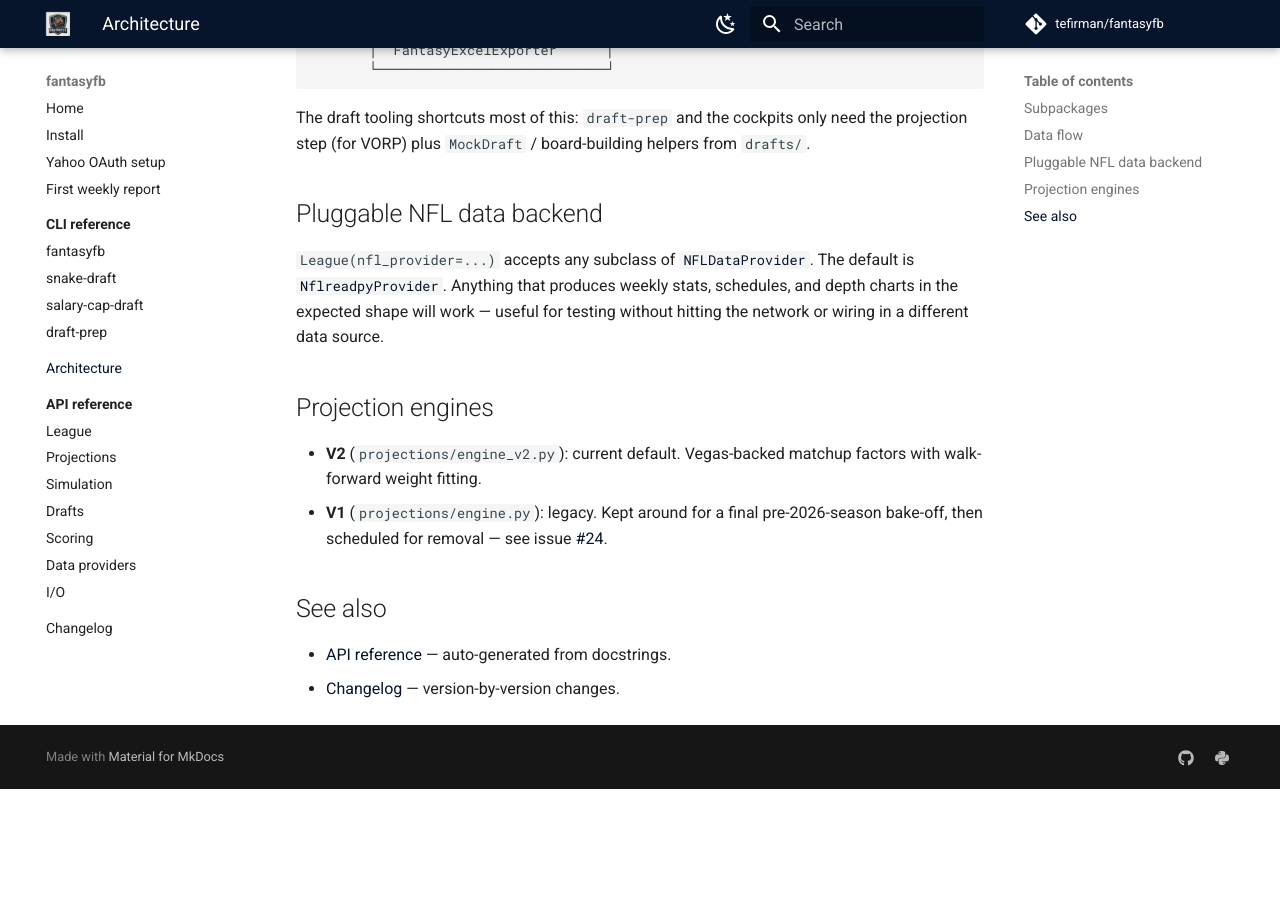
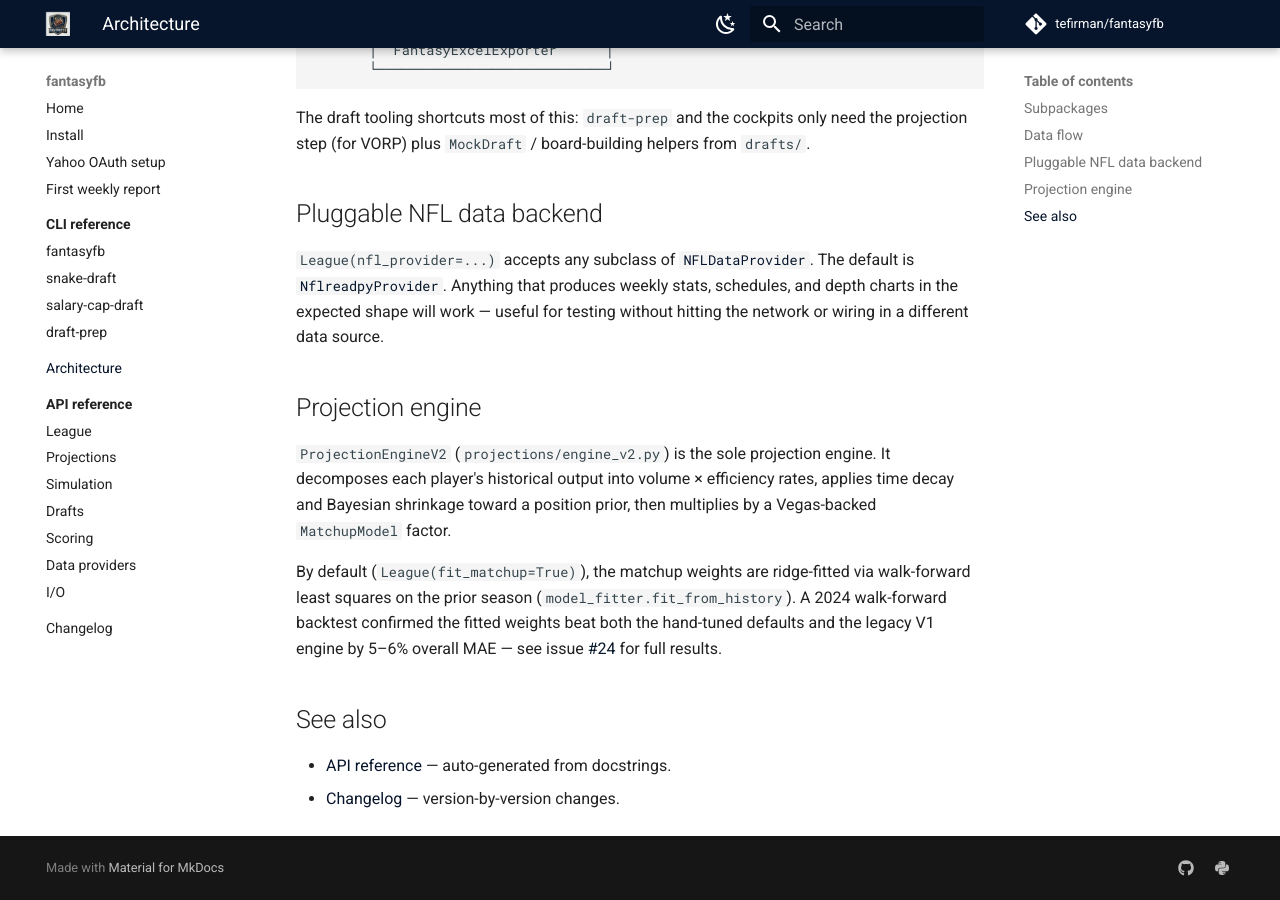
Before and after one commit to tefirman/fantasyfb, an MkDocs documentation site: the page built from docs/architecture.md, in a window 1280 px wide and 900 px high, scrolled down 2024 px. Built offline with MkDocs 1.6.1 and Material for MkDocs 9.7.7, drawn with Linux system fonts in a browser that asks for light colours; comment, search, counter and statistics services are not loaded; before the commit the page ends 2813 px from its top, so only the background shows below that; some of the changed text lies outside the part shown.

Commit message:
Update docs and CHANGELOG for V1 retirement (#24)
- docs/architecture.md: remove V1 bullet from Projection engines section;
  replace with a description of V2_fitted as the production default;
  update subpackage table and directory tree to drop V1 references
- README.md: update fantasyfb.projections row in subpackage table
- CHANGELOG.md: add [Unreleased] entries for fit_matchup=True default
  and V1 engine removal

```diff
--- a/docs/architecture.md
+++ b/docs/architecture.md
@@ -12,7 +12,7 @@ fantasyfb/
 ├── cli.py                 # argparse/optparse glue for the `fantasyfb` entry point
 ├── data/                  # Yahoo client + nflverse providers
 ├── scoring/               # FantasyScorer, LineupOptimizer, MatchupModel
-├── projections/           # V1 / V2 projection engines + walk-forward fitter
+├── projections/           # V2 projection engine + walk-forward fitter
 ├── sim/                   # SeasonSimulator, ScheduleManager, backtest harness
 ├── drafts/                # Snake, salary-cap, prep, shared draft math
 ├── analysis/              # WAR calculation, move analysis
@@ -26,8 +26,8 @@ fantasyfb/
 | `fantasyfb.cli`         | `optparse` glue for the `fantasyfb` console script                                   |
 | `fantasyfb.data`        | Yahoo Fantasy API client; pluggable NFL data providers (nflreadpy default)           |
 | `fantasyfb.scoring`     | `FantasyScorer` (stats → points), `LineupOptimizer`, `MatchupModel`                  |
-| `fantasyfb.projections` | `ProjectionEngineV2` (current), V1 (legacy, scheduled for removal), `model_fitter`   |
-| `fantasyfb.sim`         | `SeasonSimulator`, `ScheduleManager`, `backtest` harness for V1-vs-V2 comparisons    |
+| `fantasyfb.projections` | `ProjectionEngineV2`, `model_fitter` (walk-forward LS weight fitting)                 |
+| `fantasyfb.sim`         | `SeasonSimulator`, `ScheduleManager`, `backtest` harness                              |
 | `fantasyfb.drafts`      | `snake.py`, `salary_cap.py`, `prep.py`, `tools.py`, `snake_cockpit.py`, `salary_cap_cockpit.py` |
 | `fantasyfb.analysis`    | `WARCalculator`, `MoveAnalyzer`                                                      |
 | `fantasyfb.io`          | `FantasyExcelExporter`                                                               |
@@ -96,13 +96,19 @@ stats, schedules, and depth charts in the expected shape will work —
 useful for testing without hitting the network or wiring in a
 different data source.
 
-## Projection engines
+## Projection engine
 
-- **V2** (`projections/engine_v2.py`): current default. Vegas-backed
-  matchup factors with walk-forward weight fitting.
-- **V1** (`projections/engine.py`): legacy. Kept around for a final
-  pre-2026-season bake-off, then scheduled for removal — see issue
-  [#24](https://github.com/tefirman/fantasyfb/issues/24).
+`ProjectionEngineV2` (`projections/engine_v2.py`) is the sole projection
+engine. It decomposes each player's historical output into volume ×
+efficiency rates, applies time decay and Bayesian shrinkage toward a
+position prior, then multiplies by a Vegas-backed `MatchupModel` factor.
+
+By default (`League(fit_matchup=True)`), the matchup weights are
+ridge-fitted via walk-forward least squares on the prior season
+(`model_fitter.fit_from_history`). A 2024 walk-forward backtest confirmed
+the fitted weights beat both the hand-tuned defaults and the legacy V1
+engine by 5–6% overall MAE — see issue
+[#24](https://github.com/tefirman/fantasyfb/issues/24) for full results.
 
 ## See also
 
```
Also changed, not shown: CHANGELOG.md (+6 -0 lines), README.md (+1 -1 lines).
